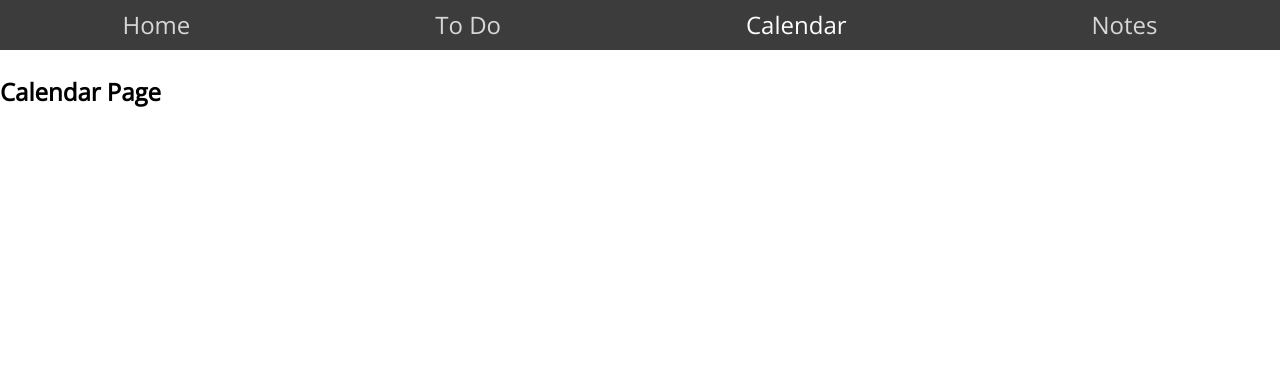
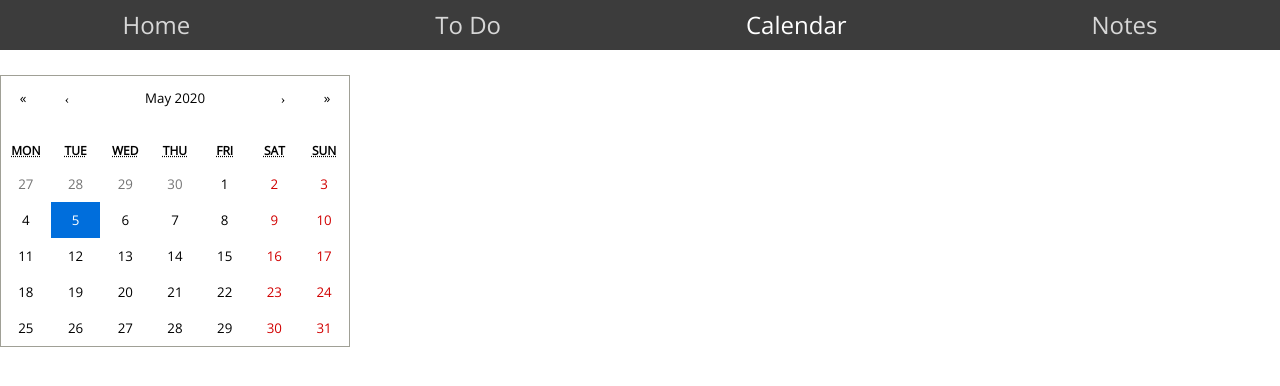
Before and after one commit to twillia7/senior-project, a React (Create React App) app: page /calendar in a window 1280 px wide. Shown: the top 386 px of the page. Built offline with nearby package versions, Linux system fonts and the light colour scheme.

Commit message:
Added react-calendar

```diff
--- a/package.json
+++ b/package.json
@@ -7,6 +7,7 @@
     "@testing-library/react": "^9.5.0",
     "@testing-library/user-event": "^7.2.1",
     "react": "^16.13.1",
+    "react-calendar": "^3.0.1",
     "react-dom": "^16.13.1",
     "react-router-dom": "5.1.2",
     "react-scripts": "3.4.1"
--- a/src/Calendar/pages/CalendarPage.js
+++ b/src/Calendar/pages/CalendarPage.js
@@ -1,7 +1,23 @@
-import React from 'react';
+import React, { useState } from 'react';
+import Calendar from 'react-calendar';
+import 'react-calendar/dist/Calendar.css';
 
 const CalendarPage = () => {
-  return <h2>Calendar Page</h2>
+  const [calendarState, setCalendarState] = useState( { date: new Date() })
+
+  const onChangeFunction = date => {
+    console.log("DATE: ", date)
+    setCalendarState({date: date})
+  }
+
+  return (
+    <div>
+      <Calendar
+        onChange={onChangeFunction}
+        value={calendarState.date}
+      />
+    </div>
+  );
 }
 
 export default CalendarPage;
```
Also changed, not shown: 1 other file (tests, documents, lock files or other folders).
